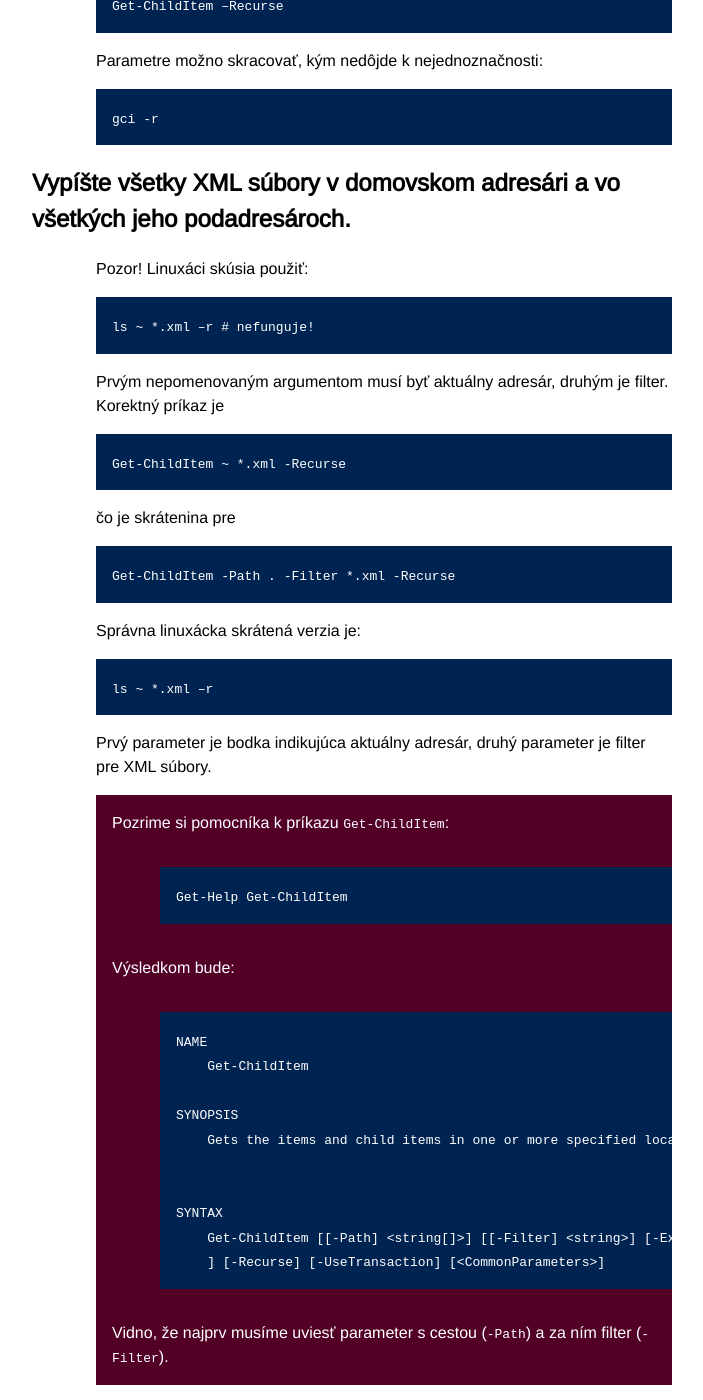
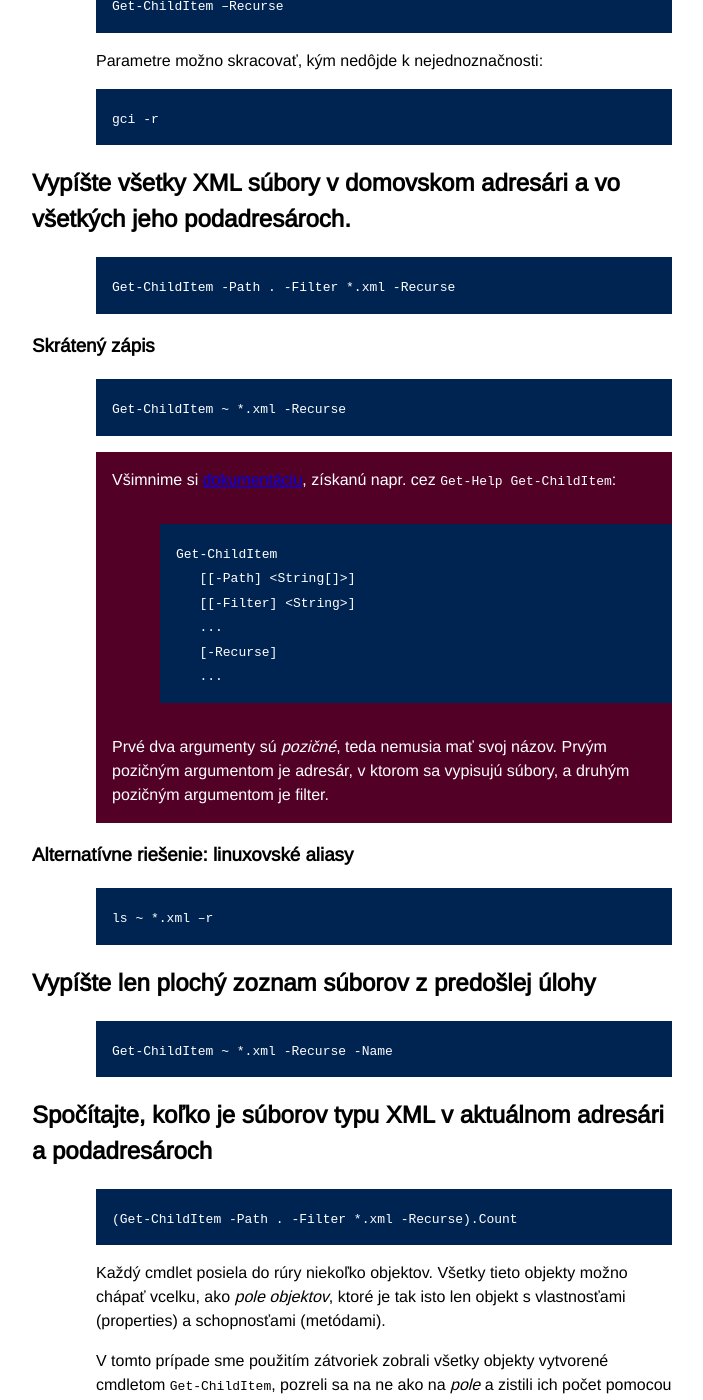
Before and after one commit to novotnyr/powershell-cvicebnica, a Jekyll site: the page built from adresare.markdown, in a window 1280 px wide and 1400 px high, scrolled down 5837 px. Shown: the whole window, without its empty margins (288-991 px from the left). Built offline with Jekyll 4.4.1, drawn with Linux system fonts in a browser that asks for light colours; some of the changed text lies outside the part shown.

Commit message:
Upratovanie a lestenie

```diff
--- a/adresare.markdown
+++ b/adresare.markdown
@@ -217,45 +217,31 @@ Parametre možno skracovať, kým nedôjde k nejednoznačnosti:
 
 Vypíšte všetky XML súbory v domovskom adresári a vo všetkých jeho podadresároch.
 --------------------------------------------------------------------------------
-Pozor! Linuxáci skúsia použiť:
 
-	ls ~ *.xml –r # nefunguje!
+	Get-ChildItem -Path . -Filter *.xml -Recurse
 
-Prvým nepomenovaným argumentom musí byť aktuálny adresár, druhým je filter. Korektný príkaz je
+### Skrátený zápis
 
 	Get-ChildItem ~ *.xml -Recurse
 
-čo je skrátenina pre
+<div class="note" markdown="1">
+Všimnime si [dokumentáciu](https://docs.microsoft.com/en-us/powershell/module/microsoft.powershell.management/get-childitem), získanú napr. cez `Get-Help Get-ChildItem`:
 
-	Get-ChildItem -Path . -Filter *.xml -Recurse
+    Get-ChildItem
+       [[-Path] <String[]>]
+       [[-Filter] <String>]
+       ...
+       [-Recurse]
+       ...
 
-Správna linuxácka skrátená verzia je:
+Prvé dva argumenty sú *pozičné*, teda nemusia mať svoj názov. Prvým
+pozičným argumentom je adresár, v ktorom sa vypisujú súbory, a druhým
+pozičným argumentom je filter.
+</div>
+
+### Alternatívne riešenie: linuxovské aliasy
 
 	ls ~ *.xml –r
-
-Prvý parameter je bodka indikujúca aktuálny adresár, druhý parameter je filter pre XML súbory.
-
-<div class="note" markdown="1">
-Pozrime si pomocníka k príkazu `Get-ChildItem`:
-
-    Get-Help Get-ChildItem
-
-Výsledkom bude:
-
-    NAME
-        Get-ChildItem
-
-    SYNOPSIS
-        Gets the items and child items in one or more specified locations.
-
-
-    SYNTAX
-        Get-ChildItem [[-Path] <string[]>] [[-Filter] <string>] [-Exclude <string[]>] [-Force] [-Include <string[]>] [-Name
-        ] [-Recurse] [-UseTransaction] [<CommonParameters>]
-
-Vidno, že najprv musíme uviesť parameter s cestou (`-Path`) a za ním
-filter (`-Filter`).
-</div>
 
 Vypíšte len plochý zoznam súborov z predošlej úlohy
 ---------------------------------------------------
@@ -288,6 +274,8 @@ Vystavajme rúru a výsledok z `Get-ChildItem` pošlime do cmdletu `Measure-Obje
 vie robiť štatistické výpočty.
 
 Vo výslednej položke `Count` nájdeme výsledok.
+
+### Alternatívne riešenie: skrátené zápisy
 
 Cmdlet `Measure-Object` má alias `Measure`:
 
@@ -348,12 +336,12 @@ Vypíšte len súbory zotriedené podľa veľkosti
 Cmdlet `Sort-Object` má parameter, v ktorom určíme vlastnosť, podľa ktorého sa
 má triediť. Triedime podľa veľkosti (`length`).
 
-Skrátený alias:
+### Alternatívne riešenie: alias `sort`
 
 	ls -file | sort length
 
-Vypíšte súbory a adresáre zotriedené podľa veľkosti zostupne.
--------------------------------------------------------------
+Vypíšte súbory a adresáre zotriedené podľa veľkosti zostupne
+------------------------------------------------------------
 
 	Get-ChildItem | Sort-Object -Property Length -Descending
 
@@ -479,6 +467,8 @@ s obskúrnym názvom.
 Powershell umožňuje definovať veľkosti v čitateľnom tvare. Hodnota `20 MB`
 sa automaticky prepočíta na správnu veľkosť `20971520` bajtov.
 
+### Alternatívne riešenie: alias `Where` a `?`
+
 Cmdlet má skrátený zápis cez `Where` alebo cez úplne jednoduchý otáznik:
 
 	ls -r | ? length -ge 20MB | select FullName
@@ -518,6 +508,11 @@ použiť aj alternatívny názov `$PSItem`.
 V príklade overujeme vlastnosť `LastWriteTime.Year`, ktorú porovnávame
 s príslušnou hodnotou.
 
+<div class="note" markdown="1">
+V starších skriptoch možno vidieť aj alternatívnu premennú `$PSItem`.
+Má rovnakú hodnotu ako `$_`.
+</div>
+
 Nájdite plné cesty k všetkým súborom z roku 2015, ktoré sú menšie ako 1 GB [`Where-Object`]
 -------------------------------------------------------------------------------------------
 
@@ -530,16 +525,11 @@ cez operátor `-and` reprezentujúci logické "a zároveň":
 Všimnime si, že pýtame sa na dve vlastnosti objektu, ktorý je reprezentovaný
 premennou `$_`: a to rok posledného zápisu a dĺžku.
 
-Alternatívny zápis používa premennú `$PSItem`:
-
-    Get-ChildItem |
-        Where-Object { $PSItem.LastWriteTime.Year -eq 2015 -and $PSItem.Length -le 1GB }
-
-Vypíšte všetky adresáre, ktoré obsahujú aspoň jednu MP3ku [`ForEach-Object`]
-----------------------------------------------------------------------------
+Vypíšte všetky adresáre, ktoré obsahujú aspoň jednu MP3ku [`Sort-Object` a `Get-Unique`]
+----------------------------------------------------------------------------------------
 
 Najprv získame zoznam všetkých MP3 súborov. Následne pre každý súbor získame názov
-nadradeného adresára a pošleme ho ďalej dú rúry. Aby sme predišli
+nadradeného adresára a pošleme ho ďalej do rúry. Aby sme predišli
 opakovaným výskytom, adresáre zotriedime (`Sort-Object`), aby sme ich
 mohli prehnať cez `Get-Unique`, ktorý vyhodí duplicitné riadky.
 
--- a/viacriadkove-skriptovanie.markdown
+++ b/viacriadkove-skriptovanie.markdown
@@ -15,7 +15,7 @@ Overte správanie pri otváraní uložených skriptov
 ------------------------------------------------
 Otvorenie existujúcich skriptov spôsobí problémy pri spúšťaní.
 
-	File C:\Users\novotnyr\hello.ps1 cannot be loaded because the execution of scripts is  disabled on this system. Please see "get-help about_signing" for more details.
+	File C:\Users\novotnyr\hello.ps1 cannot be loaded because the execution of scripts is disabled on this system. Please see "get-help about_signing" for more details.
 	At line:0 char:0
 
 Zmeniť možno politiku vykonávania skriptov
```
Also changed, not shown: providery.markdown (+37 -12 lines), sluzby.markdown (+15 -11 lines), subory.markdown (+8 -4 lines), powershell-registry.png (added).
